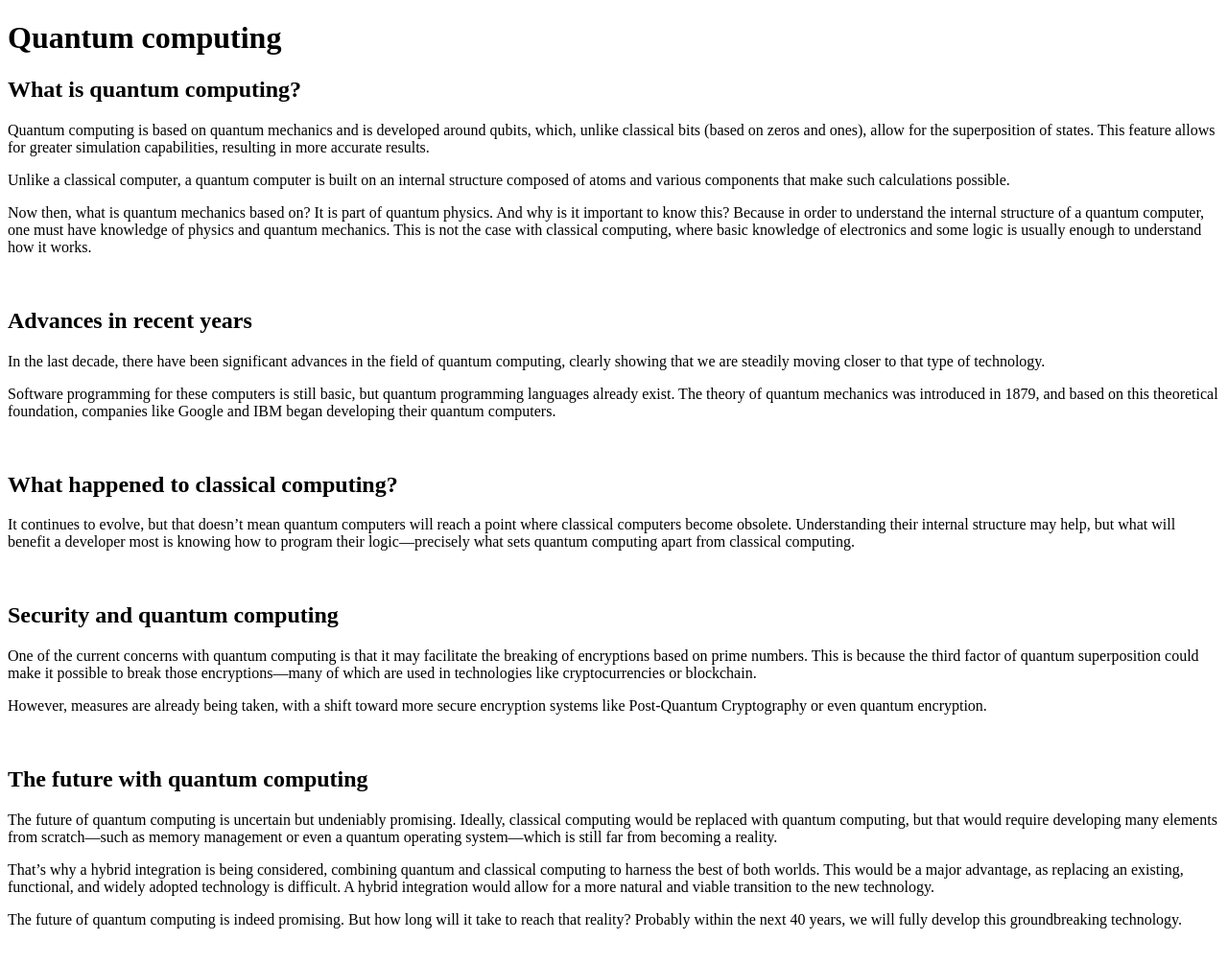
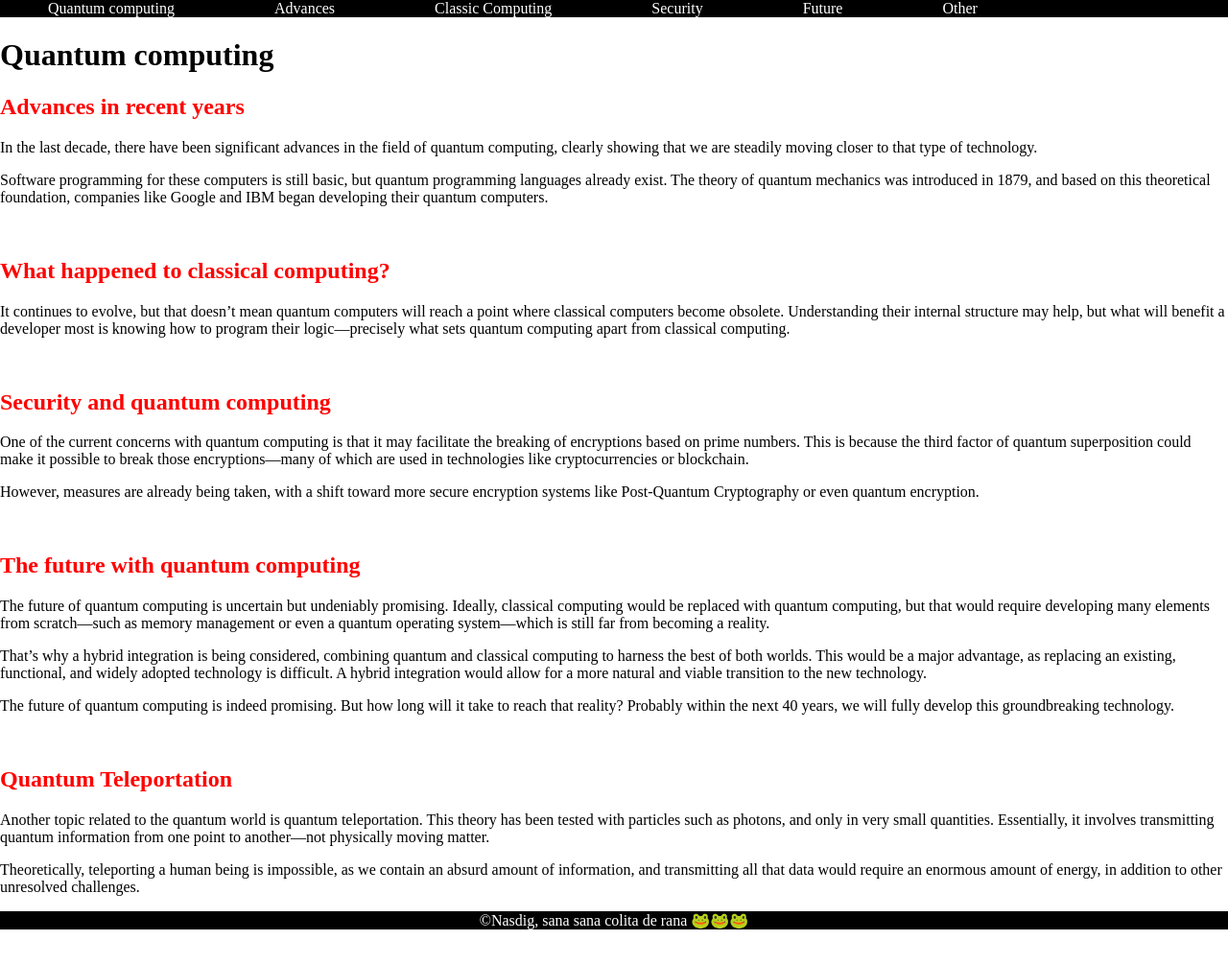
Before and after one commit to Nasdig/simple-news-blog-html, a plain HTML site: page index.html in a window 1280 px wide. Shown: the top 1005 px of the page at 96% size. Drawn offline with Linux system fonts and the light colour scheme.

Commit message:
adding style and an internal navigation menu

```diff
--- a/index.html
+++ b/index.html
@@ -5,42 +5,48 @@
     <meta name="viewport" content="width=device-width, initial-scale=1.0">
     <meta name="description" content="simple blog html cuantiun">
     <title>Quantum computing</title>
+    <style>
+        body{
+            margin: 0;
+        }
+        header, footer{
+            width: 100vw;
+            box-sizing: border-box;
+        }
+        header{
+            background-color: black;
+        }
+        a{
+            color: white;
+            text-decoration: none;
+            margin: 50px;
+        }
+        h2{
+            color: red;
+        }
+        footer{
+            background-color: black;
+            color: white;
+            text-align: center;
+        }
+    </style>
 </head>
 <body>
     <header>
         <nav>
-            <a href="#"></a>
-            <a href="#"></a>
-            <a href="#"></a>
-            <a href="#"></a>
-            <a href="#"></a>
-            <a href="#"></a>
+            <a href="#quantumComputing">Quantum computing</a>
+            <a href="#advances">Advances</a>
+            <a href="#clasicComputing">Classic Computing</a>
+            <a href="#security">Security</a>
+            <a href="#futureQuantum">Future</a>
+            <a href="#other">Other</a>
         </nav>
-        <h1>Quantum computing</h1>
+
     </header>
     <main>
-        <section>
-            <h2>What is quantum computing?</h2>
-            <p>
-                Quantum computing is based on quantum mechanics and is developed around qubits,
-                which, unlike classical bits (based on zeros and ones), allow for the superposition
-                of states. This feature allows for greater simulation capabilities, resulting in more
-                accurate results.
-            </p>
-            <p>
-                Unlike a classical computer, a quantum computer is built on an internal structure composed
-                of atoms and various components that make such calculations possible.
-            </p>
-            <p>
-                Now then, what is quantum mechanics based on? It is part of quantum physics. And why is it
-                important to know this? Because in order to understand the internal structure of a quantum
-                computer, one must have knowledge of physics and quantum mechanics. This is not the case with
-                classical computing, where basic knowledge of electronics and some logic is usually enough to
-                understand how it works.
-            </p><br>
-        </section>
-        <section>
-            <h2>Advances in recent years</h2>
+        <h1>Quantum computing</h1>
+        <article>
+            <h2 id="advances">Advances in recent years</h2>
             <p>
             In the last decade, there have been significant advances in the field of quantum computing,
             clearly showing that we are steadily moving closer to that type of technology.
@@ -50,18 +56,18 @@
             already exist. The theory of quantum mechanics was introduced in 1879, and based on this
             theoretical foundation, companies like Google and IBM began developing their quantum computers.
             </p><br>
-        </section>
-        <section>
-            <h2>What happened to classical computing?</h2>
+        </article>
+        <article>
+            <h2 id="clasicComputing">What happened to classical computing?</h2>
             <p>
             It continues to evolve, but that doesn’t mean quantum computers will reach a point where classical
             computers become obsolete. Understanding their internal structure may help, but what will benefit
             a developer most is knowing how to program their logic—precisely what sets quantum computing apart
             from classical computing.
             </p><br>
-        </section>
-        <section>
-            <h2>Security and quantum computing</h2>
+        </article>
+        <article>
+            <h2 id="security">Security and quantum computing</h2>
             <p>
             One of the current concerns with quantum computing is that it may facilitate the breaking of encryptions
             based on prime numbers. This is because the third factor of quantum superposition could make it possible
@@ -71,9 +77,9 @@
             However, measures are already being taken, with a shift toward more secure encryption systems like
             Post-Quantum Cryptography or even quantum encryption.
             </p><br>
-        </section>
-        <section>
-            <h2>The future with quantum computing</h2>
+        </article>
+        <article>
+            <h2 id="futureQuantum">The future with quantum computing</h2>
             <p>
             The future of quantum computing is uncertain but undeniably promising. Ideally, classical computing would
             be replaced with quantum computing, but that would require developing many elements from scratch—such as
@@ -89,9 +95,9 @@
             The future of quantum computing is indeed promising. But how long will it take to reach that reality?
             Probably within the next 40 years, we will fully develop this groundbreaking technology.
             </p><br>
-        </section>
+        </article>
         <aside>
-            <h2>Quantum Teleportation</h2>
+            <h2 id="other">Quantum Teleportation</h2>
             <p>
                 Another topic related to the quantum world is quantum teleportation. This theory has been tested with
                 particles such as photons, and only in very small quantities. Essentially, it involves transmitting
```
Lines whose indentation alone changed are shown as unchanged.
